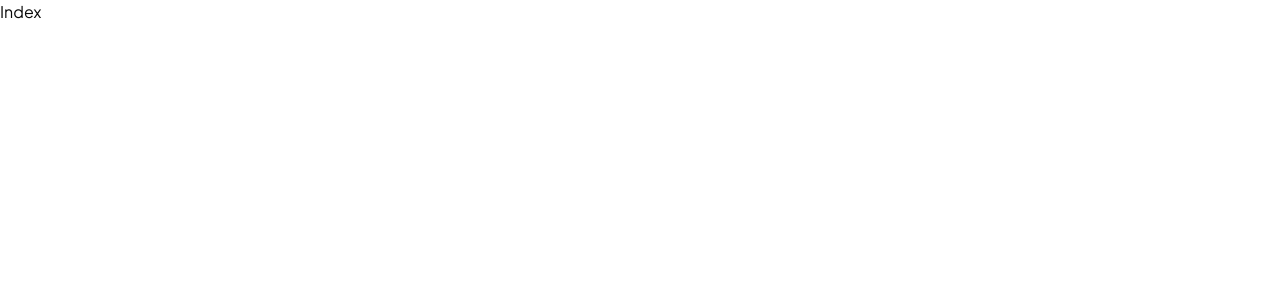
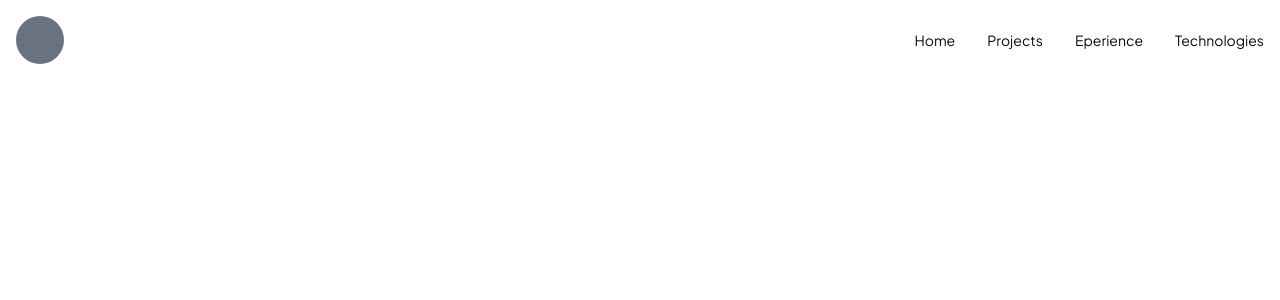
Before and after one commit to DawidGawronskiDev/portfolio, a Next.js app: page / in a window 1280 px wide. Shown: the top 300 px of the page. Built offline with nearby package versions, Linux system fonts and the light colour scheme.

Commit message:
create header

```diff
--- a/src/app/page.tsx
+++ b/src/app/page.tsx
@@ -1,3 +1,9 @@
+import Header from "@/components/header";
+
 export default function Page() {
-  return <h1>Index</h1>;
+  return (
+    <div>
+      <Header />
+    </div>
+  );
 }
--- /dev/null
+++ b/src/components/header.tsx
@@ -0,0 +1,41 @@
+import Link from "next/link";
+
+const items = [
+  {
+    title: "Home",
+    href: "#",
+  },
+  {
+    title: "Projects",
+    href: "#",
+  },
+  {
+    title: "Eperience",
+    href: "#",
+  },
+  {
+    title: "Technologies",
+    href: "#",
+  },
+];
+
+export default function Header() {
+  return (
+    <header>
+      <div className="container mx-auto px-4 py-4 flex items-center justify-between">
+        <div className="w-12 h-12 bg-gray-500 rounded-full" />
+        <nav>
+          <ul className="flex gap-8">
+            {items.map(({ title, href }) => (
+              <li key={title}>
+                <Link href={href}>
+                  <span className="text-sm">{title}</span>
+                </Link>
+              </li>
+            ))}
+          </ul>
+        </nav>
+      </div>
+    </header>
+  );
+}
```
